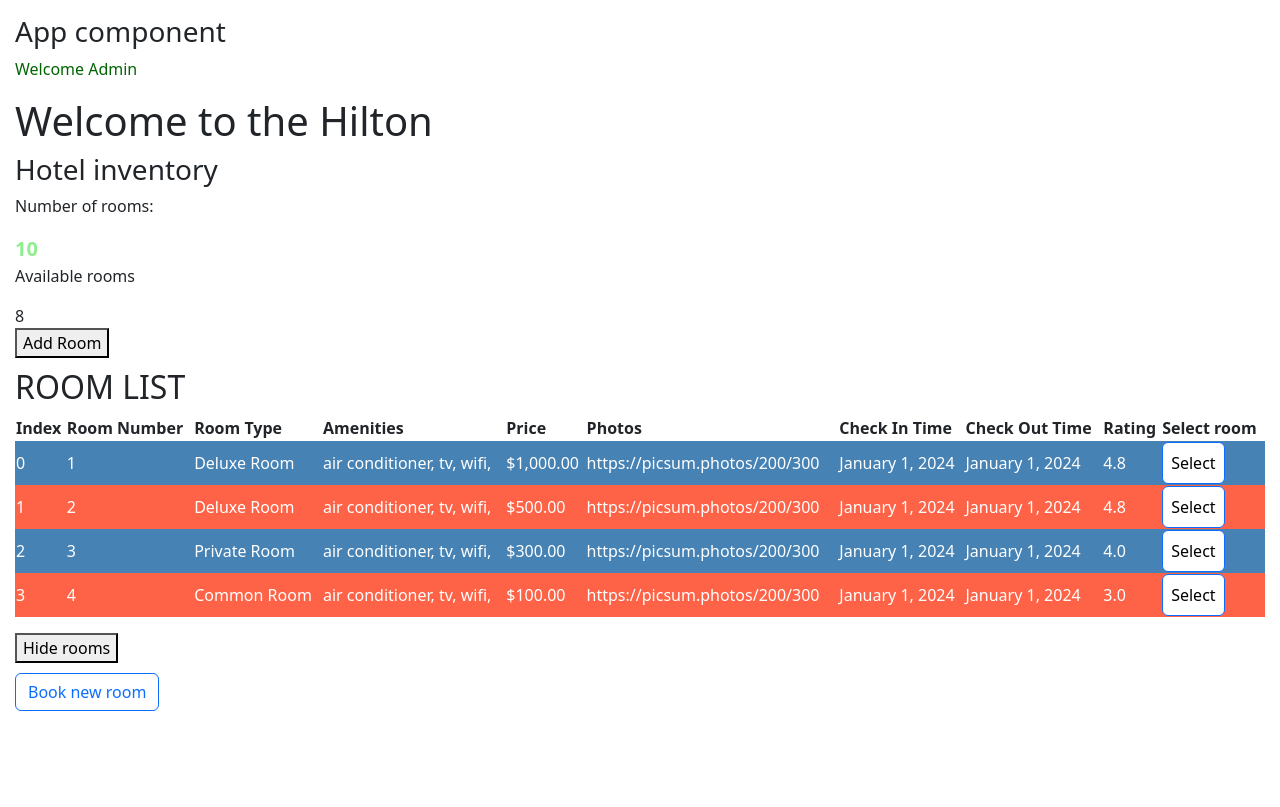
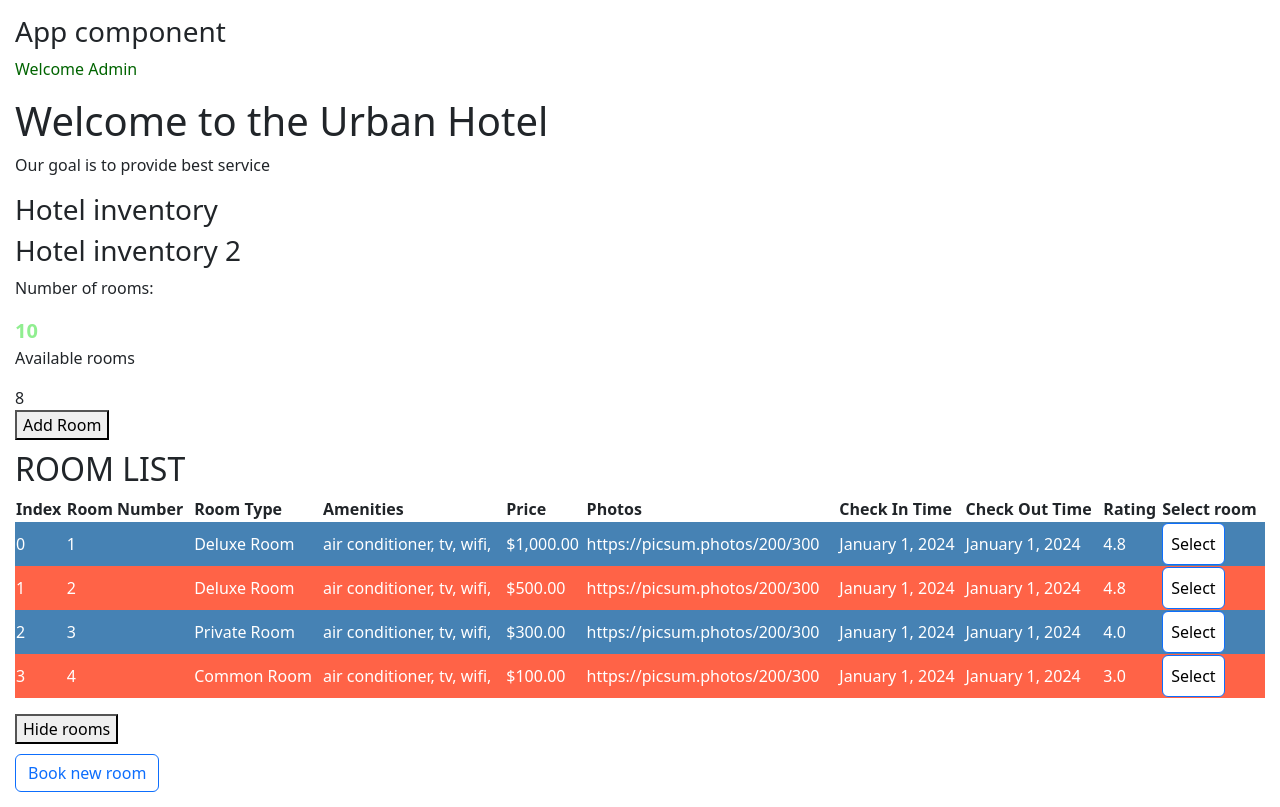
Before and after one commit to bitsbymax/hotel-inventory, an Angular app: page / in a window 1280 px wide. Built offline with nearby package versions, Linux system fonts and the light colour scheme.

Commit message:
added some code

```diff
--- a/projects/hotel-inventory/src/app/components/rooms/rooms.component.html
+++ b/projects/hotel-inventory/src/app/components/rooms/rooms.component.html
@@ -1,5 +1,9 @@
 <h1>Welcome to the {{ hotelName }}</h1>
+<p #description></p>
+
 <app-header></app-header>
+<app-header></app-header>
+
 <div [hidden]="hideRooms">
   <p>Number of rooms:</p>
   <div
@@ -24,14 +28,12 @@
     </button>
   </div>
 
-  @if (rooms.availableRooms) {
   <app-rooms-list
+    *ngIf="rooms.availableRooms"
     [rooms]="roomList"
     [title]="title"
     (selectedRoom)="selectRoom($event)"
-  ></app-rooms-list>
-  }
-
+  />
 </div>
 <button (click)="toggle()">
   {{ !hideRooms ? "Hide rooms" : "Show rooms" }}
--- a/projects/hotel-inventory/src/app/components/rooms/rooms.component.ts
+++ b/projects/hotel-inventory/src/app/components/rooms/rooms.component.ts
@@ -2,12 +2,16 @@
   AfterViewChecked,
   AfterViewInit,
   ChangeDetectionStrategy,
+  ChangeDetectorRef,
   Component,
   DoCheck,
+  ElementRef,
   OnChanges,
   OnInit,
+  QueryList,
   SimpleChanges,
   ViewChild,
+  ViewChildren,
   ViewContainerRef,
 } from '@angular/core';
 import { Room, RoomList } from '../../interfaces/room.interface';
@@ -15,6 +19,7 @@
 import { RoomsListComponent } from '../rooms-list/rooms-list.component';
 import { HeaderComponent } from '../header/header.component';
 import { BookButtonComponent } from '../book-button/book-button.component';
+import { RouteConfigLoadEnd } from '@angular/router';
 
 @Component({
   selector: 'app-rooms',
@@ -34,8 +39,10 @@
 {
   @ViewChild(HeaderComponent, { static: true }) header!: HeaderComponent;
   @ViewChild('bookRoom', { read: ViewContainerRef }) vcr!: ViewContainerRef;
+  @ViewChild('description', { static: true }) description!: ElementRef;
+  @ViewChildren(HeaderComponent) headerChildren!: QueryList<HeaderComponent>;
 
-  hotelName: string = 'Hilton';
+  hotelName: string = 'Urban Hotel';
   numberOfRooms: number = 10;
   hideRooms: boolean = false;
   rooms: Room = {
@@ -48,7 +55,7 @@
   title = 'Room List';
   objectKeys = Object.keys;
 
-  constructor() {
+  constructor(private cdr: ChangeDetectorRef) {
     console.log('constructor in RoomsComponent fired');
   }
 
@@ -97,6 +104,7 @@
       },
     ];
     this.header.title = 'Hotel inventory'; // - ми можемо змінити значення властивості title компонента HeaderComponent з середини RoomsComponent в ngOnInit лише якщо вказано { static: true }.
+    this.description.nativeElement.innerText = 'Our goal is to provide best service';
   }
 
   ngOnChanges(changes: SimpleChanges): void {
@@ -109,15 +117,17 @@
 
   ngAfterViewInit(): void {
     console.log('ngAfterViewInit in RoomsComponent fired');
-    console.log(this.header);
+    // console.log(this.header);
     // this.header.title = 'Hotel inventory';// - тут це значення зміниться лише на наступному циклі change детектора
     const componentRef = this.vcr.createComponent(BookButtonComponent);
     componentRef.instance.buttonLabel = 'Book new room';
+    this.headerChildren.last.title = 'Hotel inventory 2';
+    this.cdr.detectChanges();
   }
 
   ngAfterViewChecked(): void {
     console.log('ngAfterViewChecked in RoomsComponent fired');
-    console.log(this.header);
+    // console.log(this.header);
     // this.header.title = 'Hotel inventory'; //- тут це значення зміниться лише на наступному циклі change детектора
   }
 
```
